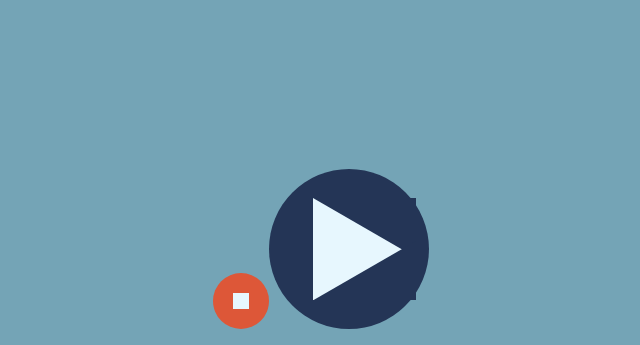
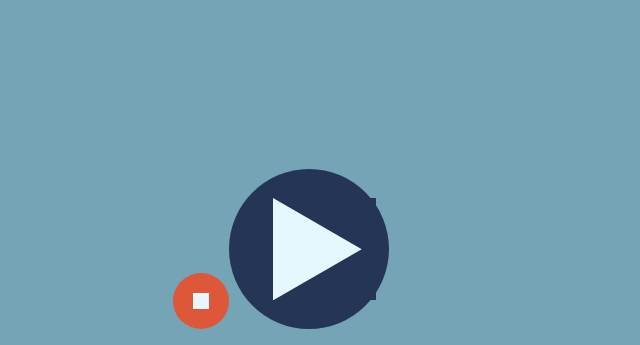
Before and after one commit to andreasnilssondev/timer, a website built with Vite: page index.html in a window 1280 px wide. Shown: the part 455-800 px from the top of the page, without its empty margins (319-959 px from the left). Built offline with nearby package versions, Linux system fonts and the light colour scheme.

Commit message:
center play button

```diff
--- a/src/style.css
+++ b/src/style.css
@@ -106,6 +106,7 @@ button {
   flex-direction: row-reverse;
   align-items: flex-end;
   justify-content: center;
+  transform: translateX(max(-5dvw, -5dvh))
 }
 
 .button {
```
